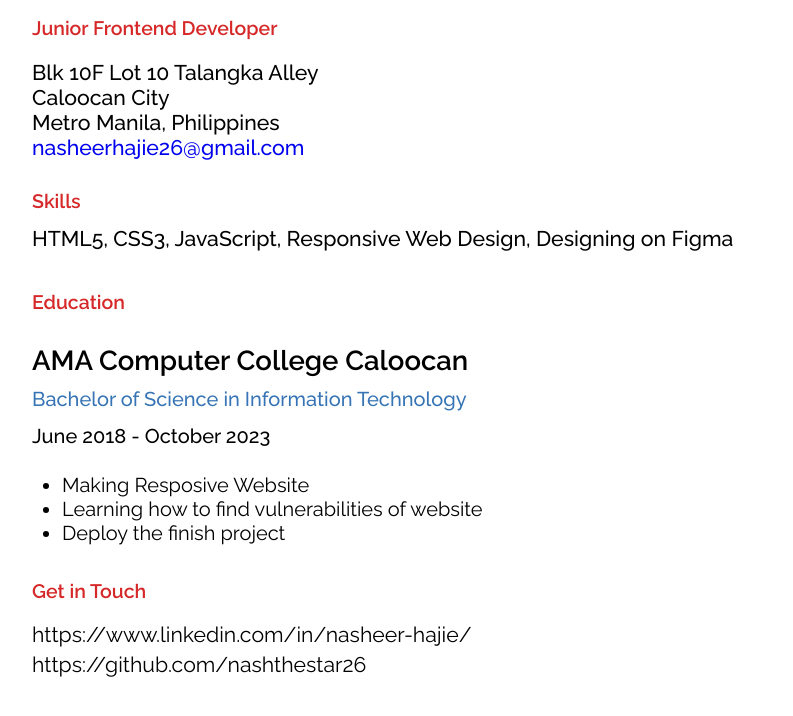
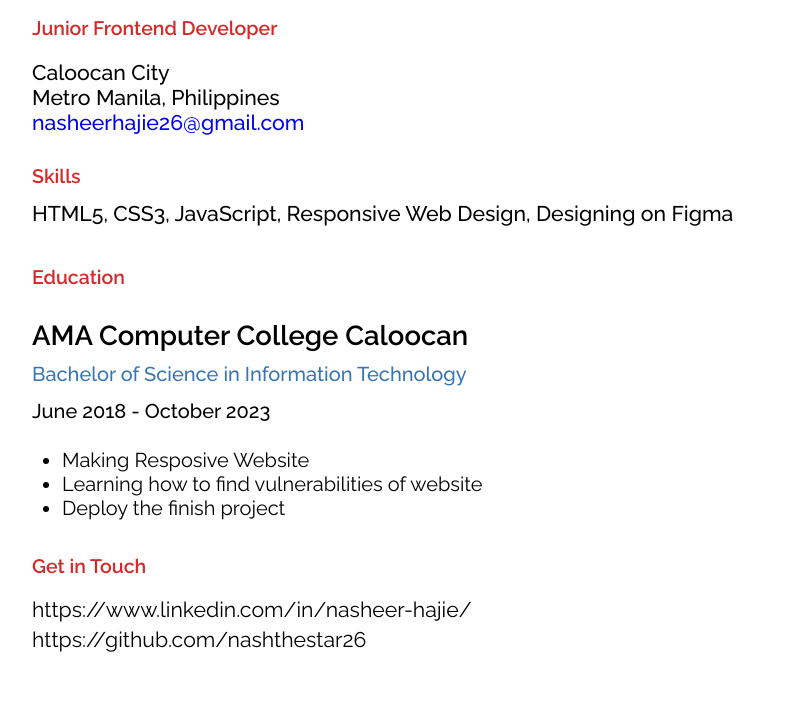
Before and after one commit to nashthestar26/myroadmap.sh-projects, a plain HTML site: page single-page-cv/index.html in a window 1280 px wide. Shown: the part 184-900 px from the top of the page, without its empty margins (198-991 px from the left). Drawn offline with Linux system fonts and the light colour scheme.

Commit message:
Update index.html

```diff
--- a/single-page-cv/index.html
+++ b/single-page-cv/index.html
@@ -21,7 +21,6 @@
             <h1>Nasheer B Hajie</h1>
             <h2>Junior Frontend Developer</h2>
             <address>
-                Blk 10F Lot 10 Talangka Alley<br>
                 Caloocan City <br>
                 Metro Manila, Philippines <br>
                 <a href="mailto:nasheerhajie26@gmail.com">nasheerhajie26@gmail.com</a>
```
